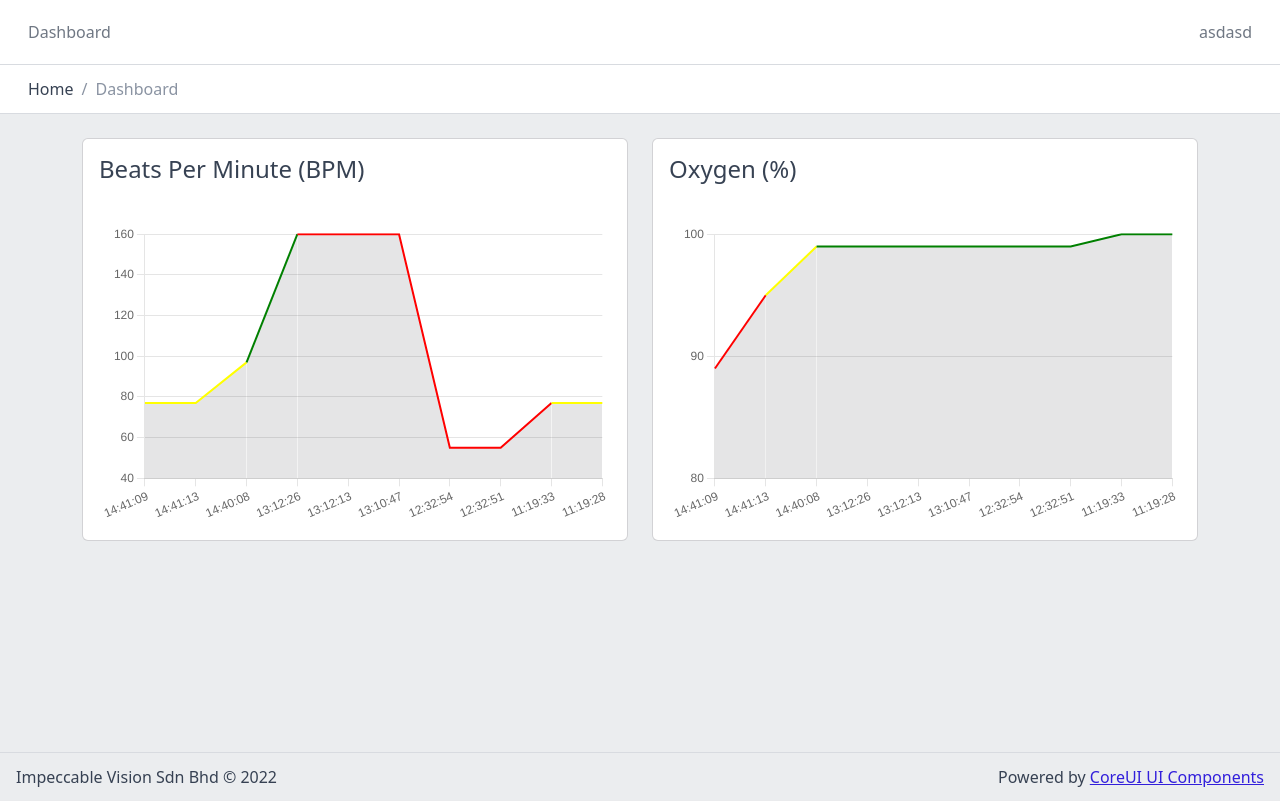
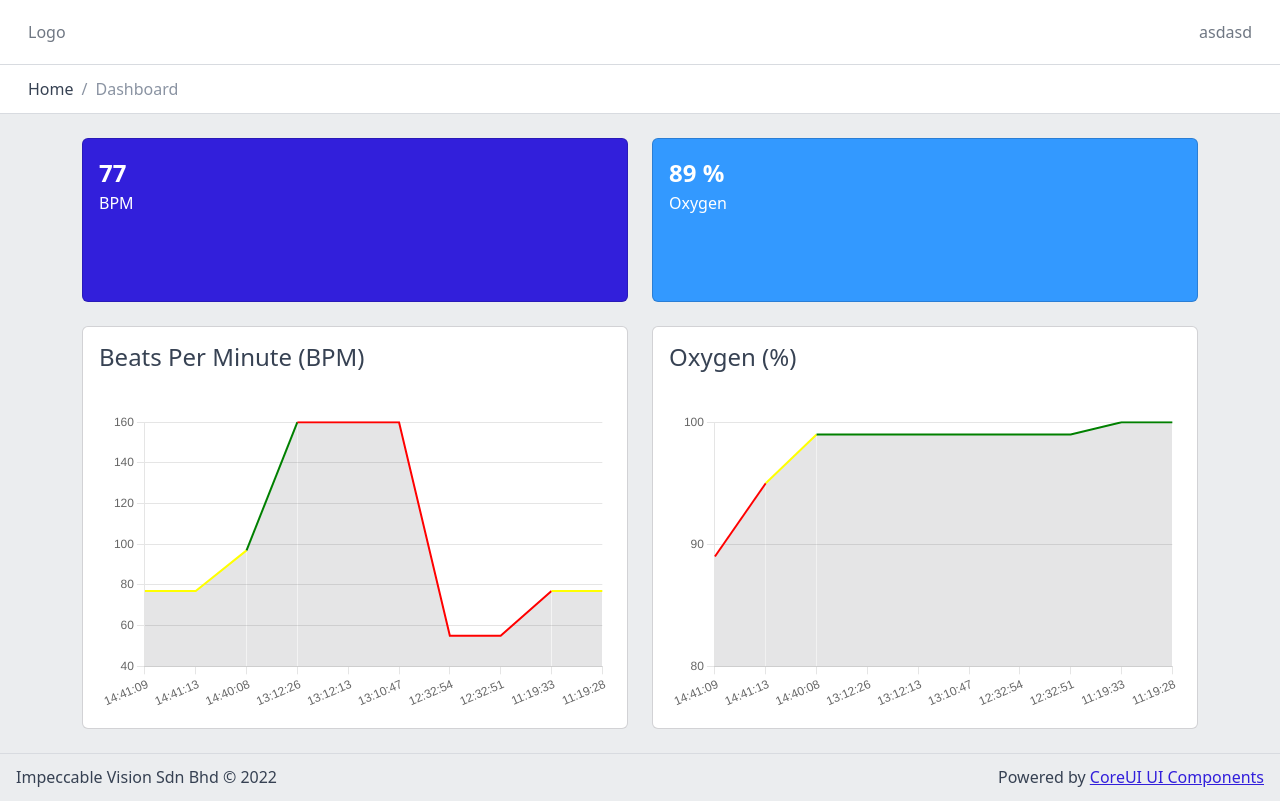
Before and after one commit to izmeera2000/oximeterserver, a PHP site: page / in a window 1280 px wide. Run offline with PHP 8.4, Linux system fonts and the light colour scheme; a user stored in the database is signed in; data comes from the database, SQL or seed files in the repository; some libraries are stand-ins or nearby versions.

Commit message:
updated design

```diff
--- a/index.php
+++ b/index.php
@@ -16,44 +16,12 @@
   $results = $db_handle->runQuery("SELECT * FROM users WHERE username='$username' ");
 
   // echo '<pre>'; print_r($results[0]["sensor"]); echo '</pre>';
-    $_SESSION['sensor'] = $results[0]["sensor"];
+  $_SESSION['sensor'] = $results[0]["sensor"];
 
 
 
 }
-if (isset($_POST['sensor'])) {
 
-  $username = $_SESSION['username'];
-
-  $sensor = $db_handle->escstring($_POST['sensorname']);
-
-
-
-  $checkexists = $db_handle->runQuery("SELECT * FROM users WHERE sensor='$sensor'  ");
-  if (!empty($checkexists)) {
-    array_push($errors, "Sensor name already exists");
-    echo '<script type="text/javascript">
-    const toastLiveExample = document.getElementById("liveToast");
-    const toast = new coreui.Toast(toastLiveExample);
-    toast.show();
-    </script>';
-        // echo '<script type="text/javascript">alert("gasgas");</script>';
-
-  }
-
-  if (count($errors) == 0) {
-
-
-
-    $result = $db_handle->uploadFOrder("UPDATE users SET sensor='$sensor' WHERE username='$username' ");
-    if (!$result) {
-      echo "Error updating record: " . $conn->error;
-    }
-
-    $_SESSION['sensor'] = $sensor;
-
-  }
-}
 
 ?>
 <!DOCTYPE html>
@@ -75,7 +43,7 @@
   <meta name="description" content="CoreUI - Open Source Bootstrap Admin Template">
   <meta name="author" content="Łukasz Holeczek">
   <meta name="keyword" content="Bootstrap,Admin,Template,Open,Source,jQuery,CSS,HTML,RWD,Dashboard">
-  <title>CoreUI Free Bootstrap Admin Template</title>
+  <title>Oximeter</title>
   <link rel="apple-touch-icon" sizes="57x57" href="assets/favicon/apple-icon-57x57.png">
   <link rel="apple-touch-icon" sizes="60x60" href="assets/favicon/apple-icon-60x60.png">
   <link rel="apple-touch-icon" sizes="72x72" href="assets/favicon/apple-icon-72x72.png">
@@ -128,12 +96,12 @@
             <use xlink:href="vendors/@coreui/icons/svg/free.svg#cil-menu"></use>
           </svg>
         </button> -->
-        <!-- <a class="header-brand d-md-none" href="#">
-          <svg width="118" height="46" alt="CoreUI Logo">
+        <a class="header-brand d-md-none" href="#">
+          <svg width="118" height="46" alt="Logo">
             <use xlink:href="assets/brand/coreui.svg#full"></use>
-          </svg></a> -->
+          </svg></a>
         <ul class="header-nav d-none d-md-flex">
-          <li class="nav-item"><a class="nav-link" href="#">Dashboard</a></li>
+          <li class="nav-item"><a class="nav-link" href="#">Logo</a></li>
           <!-- <li class="nav-item"><a class="nav-link" href="#">Users</a></li>
           <li class="nav-item"><a class="nav-link" href="#">Settings</a></li> -->
         </ul>
@@ -224,6 +192,51 @@
     </header>
     <div class="body flex-grow-1 px-3">
       <div class="container-lg">
+      <div class="row">
+            <div class="col-sm-6 col-lg-6">
+              <div class="card mb-4 text-white bg-primary">
+                <div class="card-body pb-0 d-flex justify-content-between align-items-start">
+                  <div>
+
+                    <div class="fs-4 fw-semibold" ><asd id="latestbpm">26K</asd>
+                    <svg class="icon">
+                          <use xlink:href="vendors/@coreui/icons/svg/free.svg#cil-heart"></use>
+                        </svg>
+                      </div>
+
+                    <div>BPM</div>
+                  </div>
+
+                </div>
+                <div class="c-chart-wrapper mt-3 mx-3" style="height:70px;">
+                  <canvas class="chart" id="card-chart1" height="70"></canvas>
+                </div>
+              </div>
+            </div>
+            <!-- /.col-->
+            <div class="col-sm-6 col-lg-6">
+              <div class="card mb-4 text-white bg-info">
+                <div class="card-body pb-0 d-flex justify-content-between align-items-start">
+                <div>
+
+                    <div class="fs-4 fw-semibold" ><asd id="latesto2">26K</asd>
+                    %
+                      </div>
+
+                    <div>Oxygen</div>
+                  </div>
+
+                </div>
+                <div class="c-chart-wrapper mt-3 mx-3" style="height:70px;">
+                  <canvas class="chart" id="card-chart1" height="70"></canvas>
+                </div>
+              </div>
+            </div>
+            <!-- /.col-->
+
+          </div>
+          <!-- /.row-->
+
         <div class="row">
 
           <div class="col-sm-12 col-lg-6">
@@ -297,7 +310,7 @@
 
             <div class="modal fade" id="Sensor" data-coreui-backdrop="static" data-coreui-keyboard="false" tabindex="-1"
               aria-labelledby="staticBackdropLabel" aria-hidden="true">
-              <div class="modal-dialog">
+              <div class="modal-dialog modal-dialog-centered">
                 <div class="modal-content">
                   <div class="modal-header">
                     <h5 class="modal-title" id="staticBackdropLabel">Sensor</h5>
@@ -305,11 +318,16 @@
                   </div>
                   <div class="modal-body">
 
-                    <div class="input-group mb-3"><span class="input-group-text">
+                    <label for="buatmodal" class="form-label">Sensor Name</label>
+
+                    <div class="input-group mb-3" id="buatmodal">
+
+                      <span class="input-group-text">
                         <svg class="icon">
-                          <use xlink:href="vendors/@coreui/icons/svg/free.svg#cil-user"></use>
+                          <use xlink:href="vendors/@coreui/icons/svg/free.svg#cil-heart"></use>
                         </svg></span>
-                      <input name="sensorname" class="form-control" type="text" placeholder="Sensor Name">
+                      <input name="sensorname" class="form-control" type="text"
+                        placeholder="<?php echo $_SESSION['sensor'] ?>">
                     </div>
                   </div>
                   <div class="modal-footer">
@@ -366,7 +384,8 @@
 
         }
 
-        //  document.getElementById("test").innerHTML = this.responseText;
+         document.getElementById("latestbpm").innerHTML = bpm[0];
+         document.getElementById("latesto2").innerHTML = o2[0];
 
         mainChart1.data.labels = labelsc;
         mainChart1.data.datasets[0].data = bpm;
@@ -387,19 +406,49 @@
       table();
     }, 1000);
 
+    function coretoast() {
+      const toastLiveExample = document.getElementById("liveToast");
+      const toast = new coreui.Toast(toastLiveExample);
+      toast.show();
 
+    }
   </script>
-<script>
-const toastTrigger = document.getElementById('liveToastBtn')
-const toastLiveExample = document.getElementById('liveToast')
-if (toastTrigger) {
-  toastTrigger.addEventListener('click', () => {
-    const toast = new coreui.Toast(toastLiveExample)
-    toast.show()
-  })
-}
 
-    </script>
+
+  <?php if (isset($_POST['sensor'])) {
+
+    $username = $_SESSION['username'];
+
+    $sensor = $db_handle->escstring($_POST['sensorname']);
+
+    if ($sensor) {
+      $checkexists = $db_handle->runQuery("SELECT * FROM users WHERE sensor='$sensor'  ");
+      if (!empty($checkexists)) {
+        array_push($errors, "Sensor name already exists");
+
+        // echo '<script type="text/javascript"> $("#liveToast").toast(show); </script>';
+
+
+        echo '<script type="text/javascript">coretoast();</script>';
+
+      }
+
+      if (count($errors) == 0) {
+
+
+
+        $result = $db_handle->uploadFOrder("UPDATE users SET sensor='$sensor' WHERE username='$username' ");
+        if (!$result) {
+          echo "Error updating record: " . $conn->error;
+        }
+
+        $_SESSION['sensor'] = $sensor;
+
+      }
+    }
+
+
+  } ?>
 </body>
 
 </html>
```
